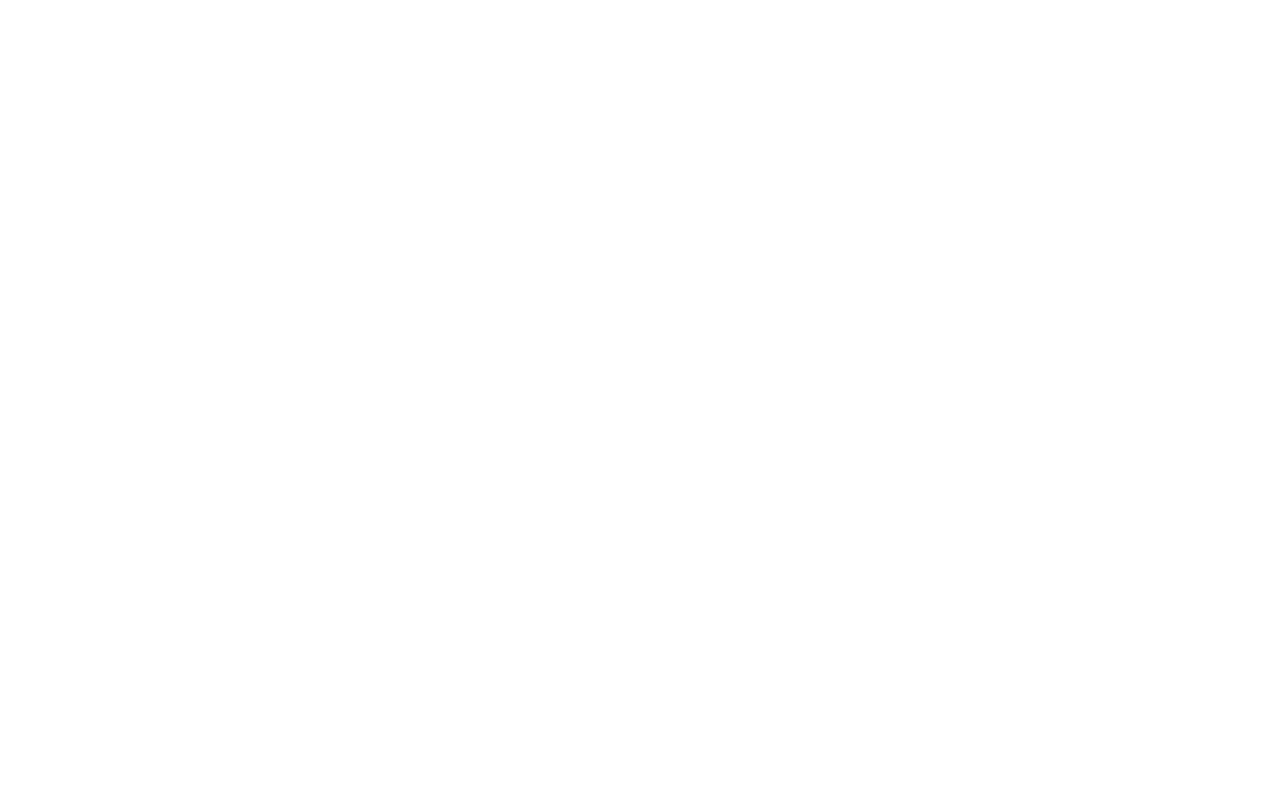
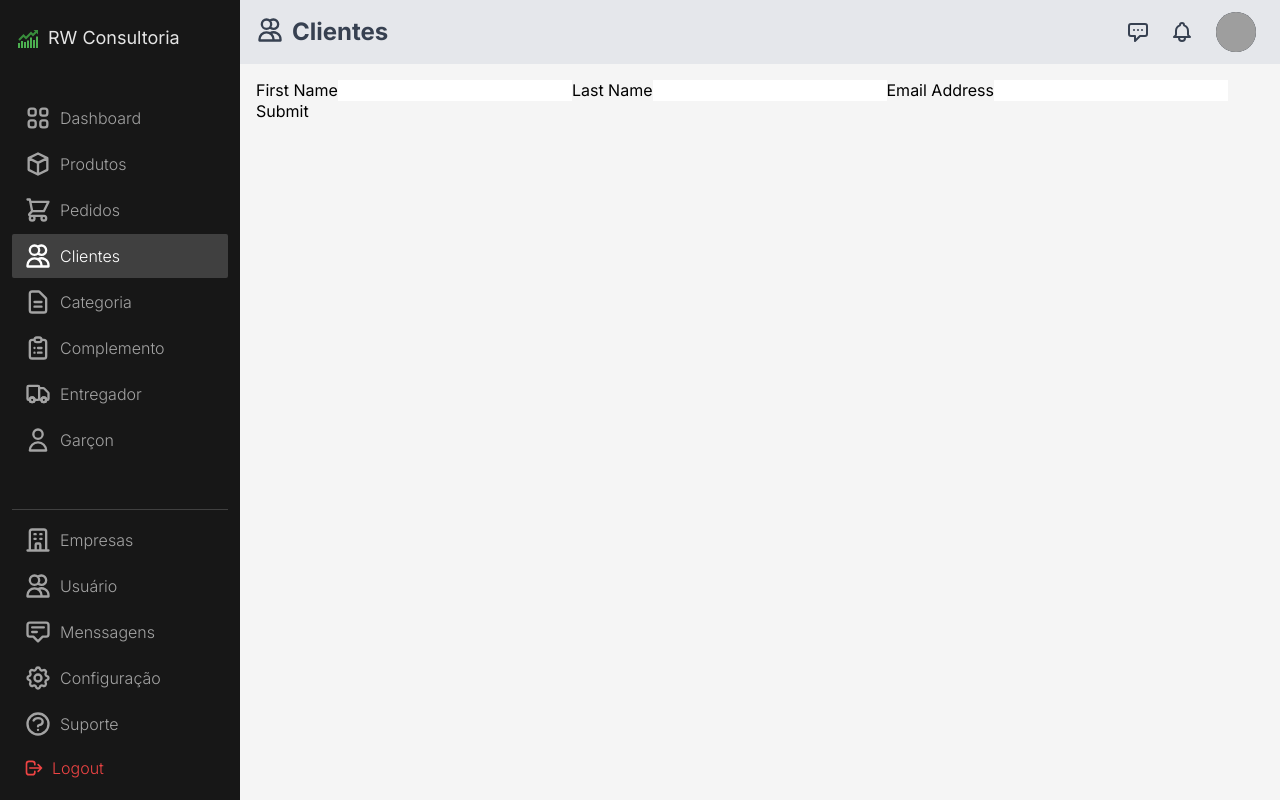
Before and after one commit to walterfoliveira/LIB_Backend_RWFood, a React (Create React App) app in the folder rwfood/: page /customers in a window 1280 px wide. Before the commit this address had no page. Built offline with nearby package versions, Linux system fonts and the light colour scheme; grey boxes are pictures that could not be loaded.

Commit message:
Ajuste : Uso formik

```diff
--- a/rwfood/package.json
+++ b/rwfood/package.json
@@ -14,6 +14,7 @@
         "axios": "^1.4.0",
         "classnames": "^2.3.1",
         "date-fns": "^2.28.0",
+        "formik": "^2.4.4",
         "moment": "^2.29.4",
         "react": "^18.1.0",
         "react-dom": "^18.1.0",
@@ -23,7 +24,8 @@
         "react-router-dom": "^6.3.0",
         "react-scripts": "5.0.1",
         "recharts": "^2.1.10",
-        "typescript": "^5.1.6"
+        "typescript": "^5.1.6",
+        "yup": "^1.2.0"
     },
     "devDependencies": {
         "@types/react-modal": "^3.16.0",
--- a/rwfood/src/App.jsx
+++ b/rwfood/src/App.jsx
@@ -8,7 +8,13 @@
 import DeliveryMan from './pages/DeliveryMan'
 import Users from './pages/Users'
 
-import { BrowserRouter as Router, Routes, Route } from 'react-router-dom'
+import { BrowserRouter as Router, Routes, Route, useParams } from 'react-router-dom'
+import Customers from './pages/Customers'
+
+/*Para usar parametro na pagina
+
+https://reactrouter.com/en/main/hooks/use-params
+*/
 
 function App() {
     return (
@@ -23,6 +29,7 @@
                     <Route path="deliveryman" element={<DeliveryMan typePage={1} />} />
                     <Route path="waiter" element={<DeliveryMan typePage={2} />} />
                     <Route path="users" element={<Users />} />
+                    <Route path="customers" element={<Customers />} />
                 </Route>
                 <Route path="/register" element={<Register />} />
             </Routes>
--- a/rwfood/src/components/card/CardSimple.tsx
+++ b/rwfood/src/components/card/CardSimple.tsx
@@ -104,7 +104,7 @@
 
   const handleEdit = async (confimado: boolean, data: IItem) => {
     setRespModal(!respModal);
-
+    console.log('handleEdit[confimado]', confimado)
     if (confimado) {
       //console.log('data: ' + JSON.stringify(data));
 
--- a/rwfood/src/components/modal/ModalFormItem.tsx
+++ b/rwfood/src/components/modal/ModalFormItem.tsx
@@ -28,19 +28,22 @@
   }));
 
 
-  const handleSave = () => {
-    //event.preventDefault();
+  const handleSave = (event: React.FormEvent<HTMLFormElement>) => {
+    event.preventDefault();
+
 
     //console.log("[onConfirmed] : " + true)
     const newState: IItem = { ...state, name: nameSt }
-    //console.log('newState: ' + JSON.stringify(newState));
+    console.log('newState: ' + JSON.stringify(newState));
     onConfirmed(true, newState)
   };
 
   //console.log(state);
   function onCloseModal() {
-    //console.log(false);
-    onConfirmed(false, state)
+    // event.preventDefault();
+    console.log(false);
+    //onConfirmed(false, state)
+    onRequestClose()
   }
 
   return (
@@ -101,7 +104,6 @@
               disabled={true}
               required={true}
               focused={false}
-              //inputRef={inputRef}
               className='disabled bg-gray-200 appearance-none border-2 border-gray-300 rounded w-full:1/3 py-2 px-2 text-gray-700 leading-tight focus:outline-none focus:bg-white focus:border-gray-500'
             />
 
@@ -120,10 +122,9 @@
 
           </div>
 
-        </form>
 
           <div className="flex justify-end items-center">{/*footer */}
-          <button onClick={handleSave} className="bg-blue-500 hover:bg-blue-700 text-white font-bold py-2 px-4 rounded ml-2">
+            <button className="bg-blue-500 hover:bg-blue-700 text-white font-bold py-2 px-4 rounded ml-2">
               Confirmar
             </button>
             <button onClick={onCloseModal} className="bg-transparent hover:bg-gray-500 text-blue-700 font-semibold hover:text-white py-2 px-4 border border-blue-500 hover:border-transparent rounded ml-2">
@@ -132,6 +133,9 @@
 
           </div>
 
+
+        </form>
+
       </div>
     </ReactModal>
   );
--- /dev/null
+++ b/rwfood/src/pages/Customers.jsx
@@ -0,0 +1,98 @@
+import React from 'react'
+import { useFormik } from 'formik'
+import * as Yup from 'yup'
+import Input from '../components/shared/Input'
+
+const Customers = () => {
+    const formik = useFormik({
+        initialValues: {
+            firstName: '',
+            lastName: '',
+            email: ''
+        },
+        validationSchema: Yup.object({
+            firstName: Yup.string()
+                .min(3, 'Minimo de caracteres aceitável é 3')
+                .max(55, 'Máximo de caracteres aceitável é 55')
+                .required('O campo Nome é obrigatório'),
+            lastName: Yup.string().max(20, 'Must be 20 characters or less').required('Required'),
+            //email: Yup.string().email('Invalid email address').required('Required')
+            // age: Yup.number()
+            //     .min(18, 'Idade mínima aceitável é de 18 anos')
+            //     .max(65, 'Idade máxima aceitável é de 65 anos')
+            //     .required('O campo idade é obrigatório')
+            email: Yup.string()
+                .trim()
+                .matches(
+                    /^(([^<>()[\]\\.,;:\s@"]+(\.[^<>()[\]\\.,;:\s@"]+)*)|(".+"))@((\[[0-9]{1,3}\.[0-9]{1,3}\.[0-9]{1,3}\.[0-9]{1,3}\])|(([a-zA-Z\-0-9]+\.)+[a-zA-Z]{2,}))$/i,
+                    'Email inválido'
+                )
+                .required('O campo E-mail é obrigatório')
+        }),
+        onSubmit: (values) => {
+            alert(JSON.stringify(values, null, 2))
+        }
+    })
+    return (
+        <form onSubmit={formik.handleSubmit}>
+            {/* <Input
+                type="text"
+                id="lastName"
+                name="lastName"
+                label="Nome"
+                place="Nome"
+                // value={nameSt}
+                // setValue={setNameSt}
+                onChange={formik.handleChange}
+                onBlur={formik.handleBlur}
+                disabled={false}
+                required={true}
+                focused={true}
+                className="bg-gray-200 appearance-none border-2 border-gray-300 rounded w-full py-2 px-2 text-gray-700 leading-tight focus:outline-none focus:bg-white focus:border-gray-500"
+            /> */}
+
+            <label htmlFor="firstName">First Name</label>
+            <input
+                id="firstName"
+                name="firstName"
+                type="text"
+                onChange={formik.handleChange}
+                onBlur={formik.handleBlur}
+                value={formik.values.firstName}
+            />
+            {formik.touched.firstName && formik.errors.firstName ? (
+                <div className="text-orange-400 font-semibold">{formik.errors.firstName}</div>
+            ) : null}
+
+            <label htmlFor="lastName">Last Name</label>
+            <input
+                id="lastName"
+                name="lastName"
+                type="text"
+                onChange={formik.handleChange}
+                onBlur={formik.handleBlur}
+                value={formik.values.lastName}
+            />
+            {formik.touched.lastName && formik.errors.lastName ? (
+                <div className="text-orange-400 font-semibold">{formik.errors.lastName}</div>
+            ) : null}
+
+            <label htmlFor="email">Email Address</label>
+            <input
+                id="email"
+                name="email"
+                type="email"
+                onChange={formik.handleChange}
+                onBlur={formik.handleBlur}
+                value={formik.values.email}
+            />
+            {formik.touched.email && formik.errors.email ? (
+                <div className="text-orange-400 font-semibold">{formik.errors.email}</div>
+            ) : null}
+
+            <button type="submit">Submit</button>
+        </form>
+    )
+}
+
+export default Customers
```
Also changed, not shown: 1 other file (tests, documents, lock files or other folders). Lines whose indentation alone changed are shown as unchanged.
